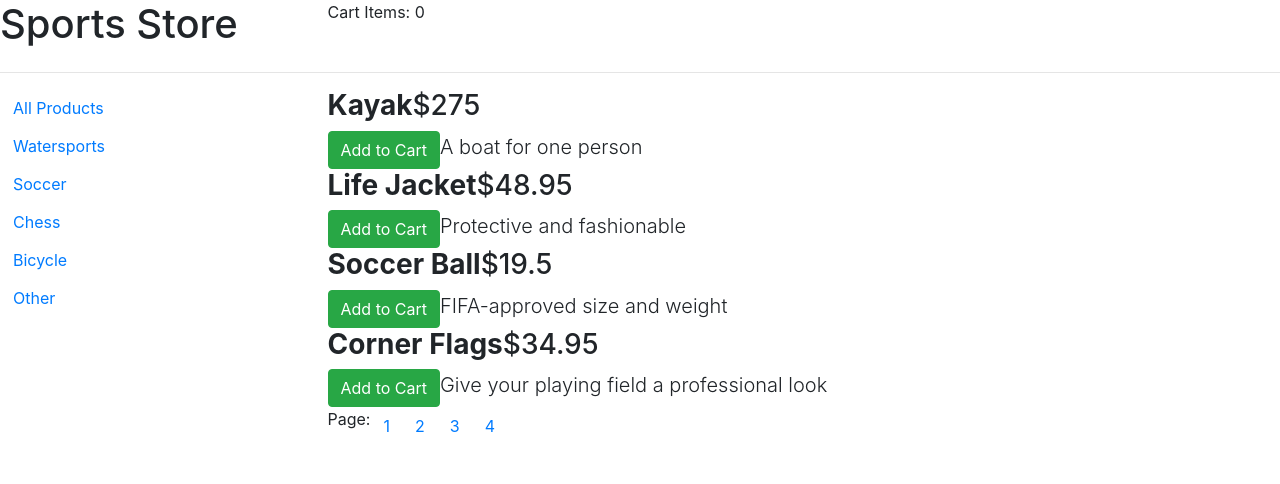
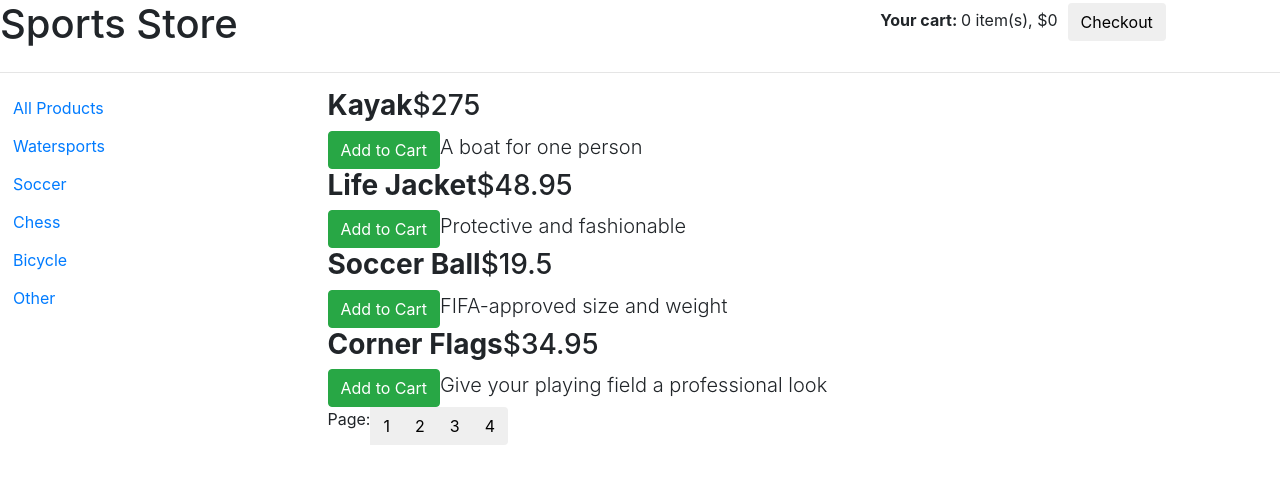
Before and after one commit to vcholak/products-react-express-mongodb, a React app: page / in a window 1280 px wide. Shown: the top 484 px of the page. Built offline with nearby package versions, Linux system fonts and the light colour scheme.

Commit message:
Initial vertion of Cart.

```diff
--- a/src/component/cart.jsx
+++ b/src/component/cart.jsx
@@ -2,10 +2,22 @@ import React from 'react';
 
 class Cart extends React.Component {
 
+  total = () => 0;
+
+  checkout = () => {
+    //
+  }
 
   render() {
     return (
-      <div className="col-8">Cart Items: {this.props.cartItems.length}</div>
+      <div className="navbar-right">
+        <div className="navbar-text">
+          <b>Your cart: </b>
+          {this.props.cartItems.length} item(s),
+          ${ this.total() }
+        </div>
+        <button onClick={this.checkout()} className="btn btn-default navbar-btn">Checkout</button>
+    </div>
     );
   }
 }
--- a/src/component/header.jsx
+++ b/src/component/header.jsx
@@ -4,7 +4,9 @@ import Cart from './cart.jsx';
 const Header = (props) => (
     <div className="panel panel-default row">
         <h1 className="col-3">Sports Store</h1>
-        <Cart cartItems={props.cartItems}/>
+        <div className="col-8">
+          <Cart cartItems={props.cartItems}/>
+        </div>
     </div>
 );
 
--- a/src/component/products.jsx
+++ b/src/component/products.jsx
@@ -25,7 +25,7 @@ class Products extends React.Component {
           <span>Page: </span>
           {
             pages.map((page) => (
-              <button key={page} className='btn btn-link' onClick={(event) => { this.props.setPage(page); }}>{page}</button>
+              <button key={page} className='btn btn-default' onClick={(event) => { this.props.setPage(page); }}>{page}</button>
             ))
           }
         </div>
--- a/src/scss/base/_base.scss
+++ b/src/scss/base/_base.scss
@@ -1,3 +1,7 @@
-.is-active {
-    font-weight: bold;
+.is-active { font-weight: bold; }
+
+.navbar-right {
+    float: right !important; margin-right: 5px;
 }
+
+.navbar-text { margin-right: 10px; }
```
